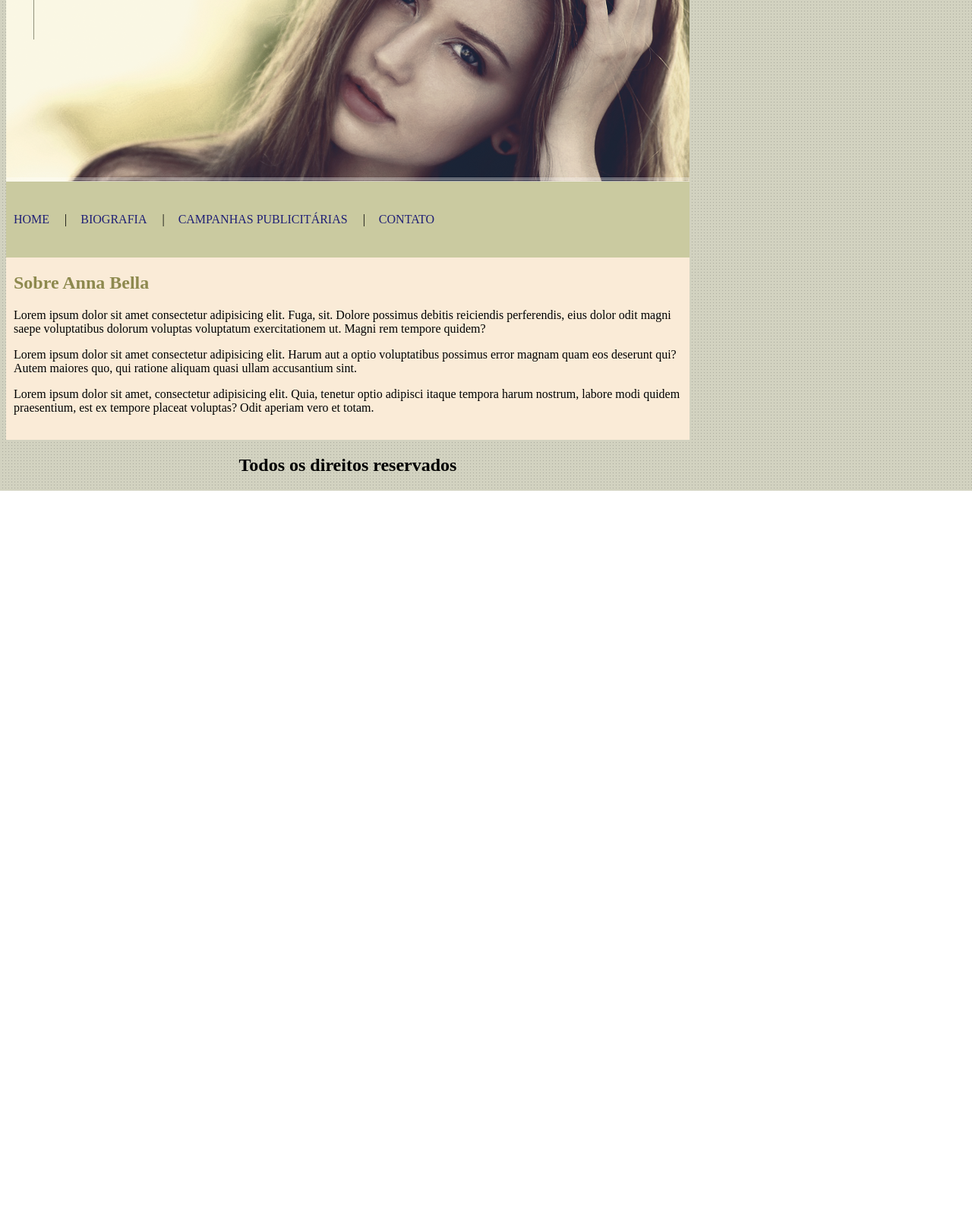
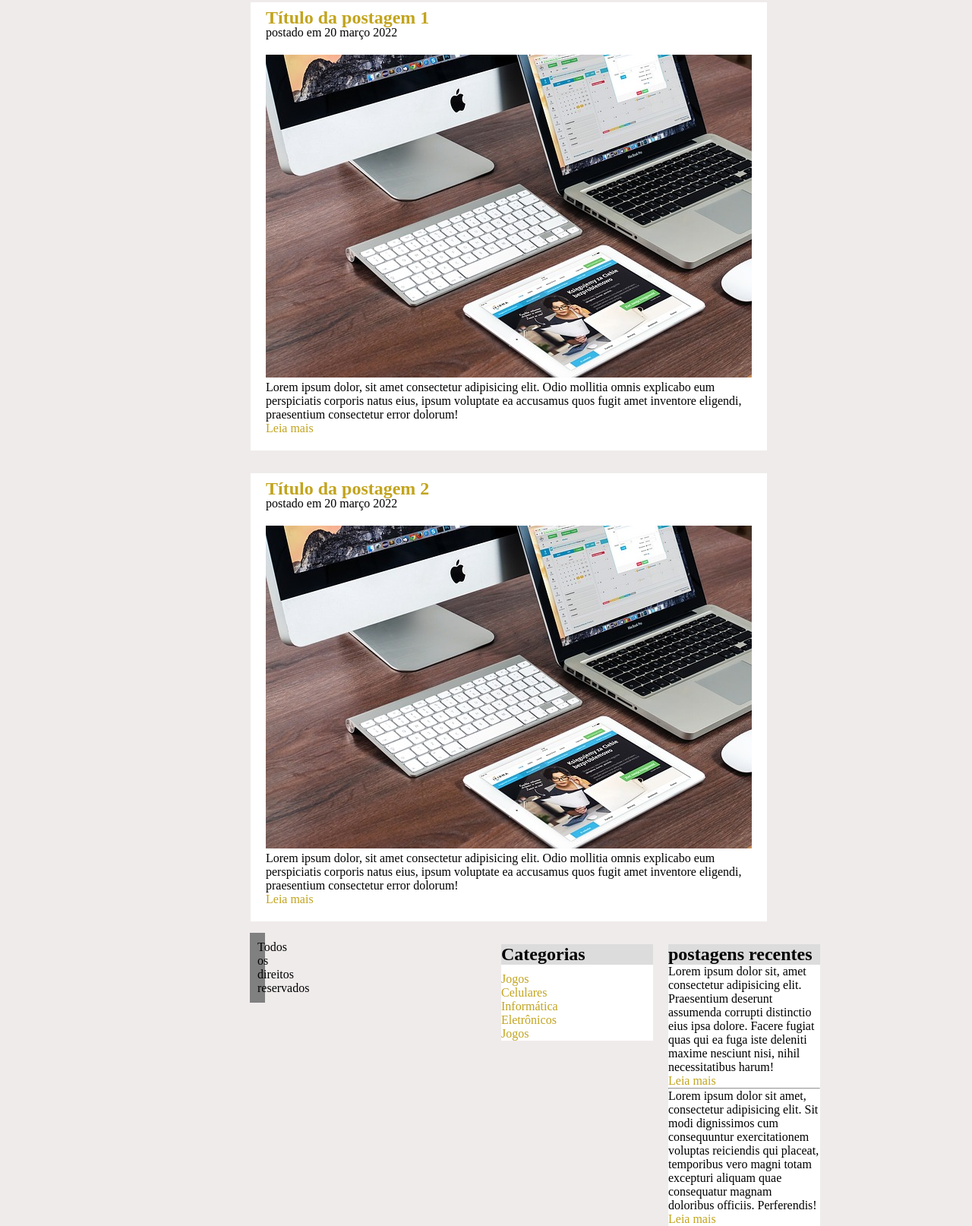
Before and after one commit to henriquedev88/Projeto-Ana-Bella, a plain HTML site: page index.html in a window 1280 px wide. Shown: the part 157-1771 px from the top of the page at 76% size. Before the commit the page ends 803 px from the top, so only its background shows below. Drawn offline with Linux system fonts and the light colour scheme.

Commit message:
Add files via upload
Projeto: TecBlog
Uma versão eu fiz seguindo o passo a passo do curso, a outra(index.html+estilo.css) eu fiz como um "decalque", olhando o site ja pronto e fazendo de acordo com minhas habilidades e conhecimentos.

```diff
--- a/estilo.css
+++ b/estilo.css
@@ -1,66 +1,109 @@
+*{
+    margin: 0;
+    padding: 0;
+}
+#principal{
+    width: 920px;
+    margin: 0 auto;
+}
 body{
-    background-image: url(fundo.png);
-}
-#capa {
-    width: 900px;
-    height: 388px;
-    background-image: url(capa.png);
+    background-color: rgb(240, 235, 235);
 }
 #navbar{
-    display: flex;
-    height: 100px;
-    width: 900px;
-    background-color: rgb(202, 202, 160);
-    align-items: center;
+    text-align: center;
+    a{
+    text-decoration: none;
+    margin: auto 10px;
+    color: white;
+    }
+    background-color: rgb(194, 164, 30);
+    height: 130px;
+    a:hover{
+        background-color: white;
+        color: rgb(194, 164, 30);
+        padding: 10px
 
+    }
+    h2{
+        padding-top: 20px;
+    }
 }
-.menu-item{
+#postagem1{
+    margin: 30px 150px;
+    background-color: white;
+    padding-left: 20px;
+    padding-bottom: 20px;
+    width: 660px;
+    h2{
+        padding: 7px 0px;
+        color: rgb(194, 164, 30);
+        margin-bottom: -10px;
+    }
+    img{
+        padding-top: 20px;
+    }
+    a{
+        text-decoration: none;
+        color: rgb(194, 164, 30);
+    }
+}
+#postagem2{
+    margin: 30px 150px;
+    background-color: white;
+    padding-left: 20px;
+    padding-bottom: 20px;
+    width: 660px;
+    h2{
+        padding: 7px 0px;
+        color: rgb(194, 164, 30);
+        margin-bottom: -10px;
+    }
+    img{
+        padding-top: 20px;
+    }
+    a{
+        text-decoration: none;
+        color: rgb(194, 164, 30);
+    }
+}
+#postagens{
+    width: 200px;
+    background-color: white;
+    h2{
+        background-color: gainsboro;
+    }
+    a{
+        text-decoration: none;
+        color: rgb(194, 164, 30);
+    }
+    float: right;
     margin-right: 20px;
-    margin-left: 10px;
-    text-decoration: none;
-    color: rgb(31, 31, 117);
 }
-#sobre{
-    background-color: antiquewhite;
-    width: 900px;
-    height: 240px;
-    margin-top: -20px;
 
-}
-.tituloana{
-    color: rgb(141, 137, 78);
-    margin-left: 10px;
-    padding-top: 20px;
-
-}
-p{
-    margin-left: 10px;
+#categorias{
+    background-color: white;
+    width: 200px;
+    h2{
+        background-color: gainsboro;
+        margin-bottom: 10px;
+    }
+    a{
+        text-decoration: none;
+        color: rgb(194, 164, 30);
+        display: block;
+        }
+        a:hover{
+            text-decoration: underline;
+        }
+    float: right;
+    margin-right: 20px;
 }
 #footer{
-    position: relative;
+    background-color: gray;
+    margin-top: -15px;
+    margin-bottom: 14px;
+    margin-left: 149px;
+    margin-right: 780px;
+    padding: 10px;
     text-align: center;
-    width: 900px;
 }
-#biografia{
-    width: 900px;
-    height: 300px;
-    background-color: antiquewhite;
-    margin-top: -20px;
-}
-#camp{
-    height: 1680px;
-    width: 900px;
-    background-color: antiquewhite;
-    margin-top: -20px;
-}
-img{
-    border: 10px solid #d7d8a9;
-    margin-left: 10px;
-}
-#contato{
-    width: 900px;
-    background-color: antiquewhite;
-    margin-top: -20px;
-    height: 650px;
-
-}
--- a/index.html
+++ b/index.html
@@ -3,25 +3,58 @@
 <head>
     <meta charset="UTF-8">
     <meta name="viewport" content="width=device-width, initial-scale=1.0">
-    <title>Página principal</title>
+    <title>TecBlog - O seu Blog de tecnologia</title>
     <link rel="stylesheet" href="estilo.css">
 </head>
 <body>
-    <div id="capa"></div>
     <div id="navbar">
-        <a class="menu-item" href="index.html">HOME</a>|&nbsp;&nbsp;
-        <a class="menu-item" href="bioana.html">BIOGRAFIA</a>|&nbsp;&nbsp;
-        <a class="menu-item" href="campana.html">CAMPANHAS PUBLICITÁRIAS</a>|&nbsp;&nbsp;
-        <a class="menu-item" href="contana.html">CONTATO</a>
+        <div>
+            <h1 class="titulo">
+                Tec<span class="branco">Blog</span>
+            </h1>
+        </div>
+        <a href="index.html">Home</a>
+        <a href="jogos.html">Jogos</a>
+        <a href="celulares.html">Celulares</a>
+        <a href="Informatica.html">Informática</a>
+        <a href="eletronicos">Eletrônicos</a>
     </div>
-    <div id="sobre">
-        <h2 class="tituloana">Sobre Anna Bella</h2>
-        <p>Lorem ipsum dolor sit amet consectetur adipisicing elit. Fuga, sit. Dolore possimus debitis reiciendis perferendis, eius dolor odit magni saepe voluptatibus dolorum voluptas voluptatum exercitationem ut. Magni rem tempore quidem?</p>
-        <p>Lorem ipsum dolor sit amet consectetur adipisicing elit. Harum aut a optio voluptatibus possimus error magnam quam eos deserunt qui? Autem maiores quo, qui ratione aliquam quasi ullam accusantium sint.</p>
-        <p>Lorem ipsum dolor sit amet, consectetur adipisicing elit. Quia, tenetur optio adipisci itaque tempora harum nostrum, labore modi quidem praesentium, est ex tempore placeat voluptas? Odit aperiam vero et totam.</p>
-    </div>
-    <div id="footer">
-        <h2>Todos os direitos reservados</h2>
+    <div id="principal">
+        <div id="postagem1">
+            <h2>Título da postagem 1</h2>
+            postado em 20 março 2022
+            <img src="imagem2.jpg">
+            Lorem ipsum dolor, sit amet consectetur adipisicing elit. Odio mollitia omnis explicabo eum perspiciatis corporis natus eius, ipsum voluptate ea accusamus quos fugit amet inventore eligendi, praesentium consectetur error dolorum! <br>
+            <a href="">Leia mais</a>
+        </div>
+        <div id="postagem2">
+            <h2>Título da postagem 2</h2>
+            postado em 20 março 2022
+            <img src="imagem2.jpg">
+            Lorem ipsum dolor, sit amet consectetur adipisicing elit. Odio mollitia omnis explicabo eum perspiciatis corporis natus eius, ipsum voluptate ea accusamus quos fugit amet inventore eligendi, praesentium consectetur error dolorum! <br>
+            <a href="">Leia mais</a>
+        </div>
+        <div id="postagens">
+            <h2>postagens recentes</h2>
+            Lorem ipsum dolor sit, amet consectetur adipisicing elit. Praesentium deserunt assumenda corrupti distinctio eius ipsa dolore. Facere fugiat quas qui ea fuga iste deleniti maxime nesciunt nisi, nihil necessitatibus harum! <br>
+            <a href="">Leia mais</a>
+            <hr>
+            Lorem ipsum dolor sit amet, consectetur adipisicing elit. Sit modi dignissimos cum consequuntur exercitationem voluptas reiciendis qui placeat, temporibus vero magni totam excepturi aliquam quae consequatur magnam doloribus officiis. Perferendis! <br>
+            <a href="">Leia mais</a>
+        </div>
+        <div id="categorias">
+            <h2>
+                Categorias
+            </h2>
+            <a href="">Jogos</a>
+            <a href="">Celulares</a>
+            <a href="">Informática</a>
+            <a href="">Eletrônicos</a>
+            <a href="">Jogos</a>
+        </div>
+        <div id="footer">
+            Todos os direitos reservados
+        </div>
     </div>
 
 </body>
--- /dev/null
+++ b/test.css
@@ -0,0 +1,90 @@
+*{
+    margin: 0;
+    padding: 0;
+}
+body{
+    font-size: 1em;
+    font-family: 'Trebuchet MS', Arial, Helvetica, sans-serif;
+    background-color: #e6e6e6;
+}
+#area-cabecalho{
+    background-color: #f7b600;
+    padding: 15px;
+    text-align: center;
+}
+#area-logo, #area-menu{
+    padding: 10px;
+}
+h1 {
+    color: #4e4e4e;
+    font-size: 2.5em;
+}
+h2{
+    color: #f7b600;
+}
+h3{
+    color: #565656;
+    background-color: #ccc;
+    padding: 5px;
+}
+.data-postagem{
+    font-size: 0.8em;
+    padding-bottom: 10px;
+    margin-bottom: 10px;
+}
+.postagem-lateral{
+    font-size: 0.8em;
+    padding: 5px;
+    border-bottom: 1px dotted #ccc;
+}
+.branco{
+    color: white;
+}
+a{
+    text-decoration: none;
+}
+a:hover{
+    color: #f7b600;
+    background: #fff;
+}
+a:link, a:visited{
+    color: #f7b600;
+}
+#area-cabecalho a:link, #area-cabecalho a:visited{
+    color: #fff;
+    padding: 8px 12px;
+}
+#area-cabecalho a:hover{
+    color: #f7b600;
+    background: #fff;
+}
+#area-principal{
+    width: 920px;
+    margin: 0 auto;
+    padding: 15px
+}
+#area-de-postagens{
+    width: 660px;
+    float: left;
+}
+#area-lateral{
+    width: 240px;
+    float: right;
+}
+.postagem{
+    padding: 20px;
+    margin-bottom: 20px;
+    background: white;
+}
+.conteudo-lateral{
+    background: white;
+    padding: 10px;
+    margin-bottom: 20px;
+}
+#footer{
+    background: #ccc;
+    clear: both;
+    text-align: center;
+    padding: 15px;
+
+}
```
Also changed, not shown: teste.html (added, +68 -0 lines), imagem1.jpg (added), imagem2.jpg (added), imagem3.jpg (added), imagem4.jpg (added), imagem5.jpg (added).
